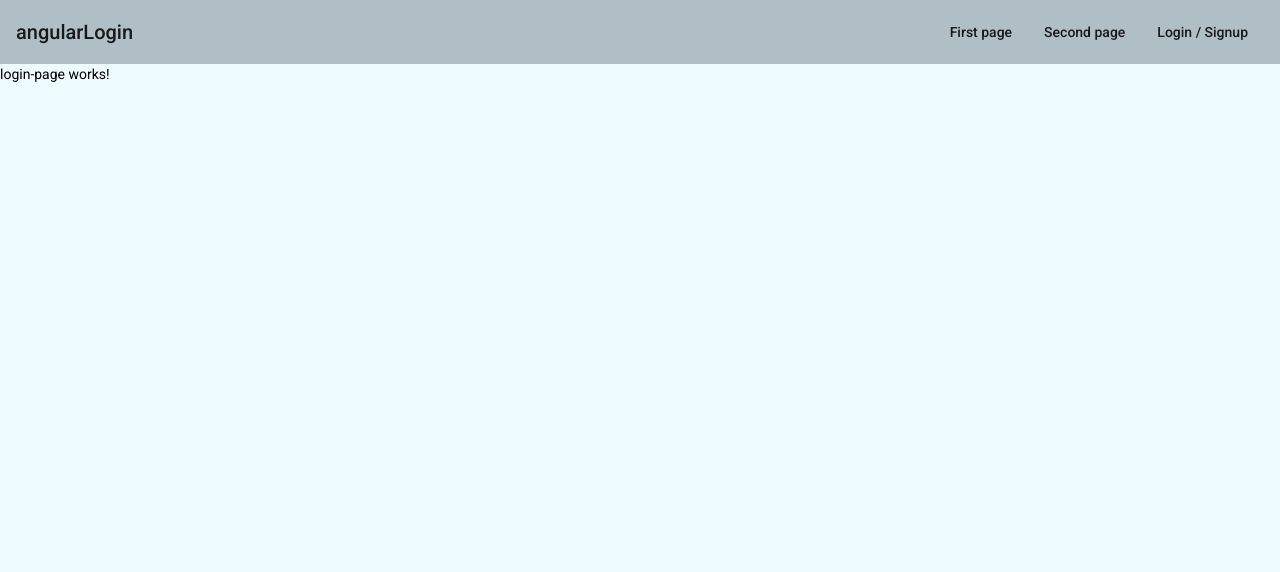
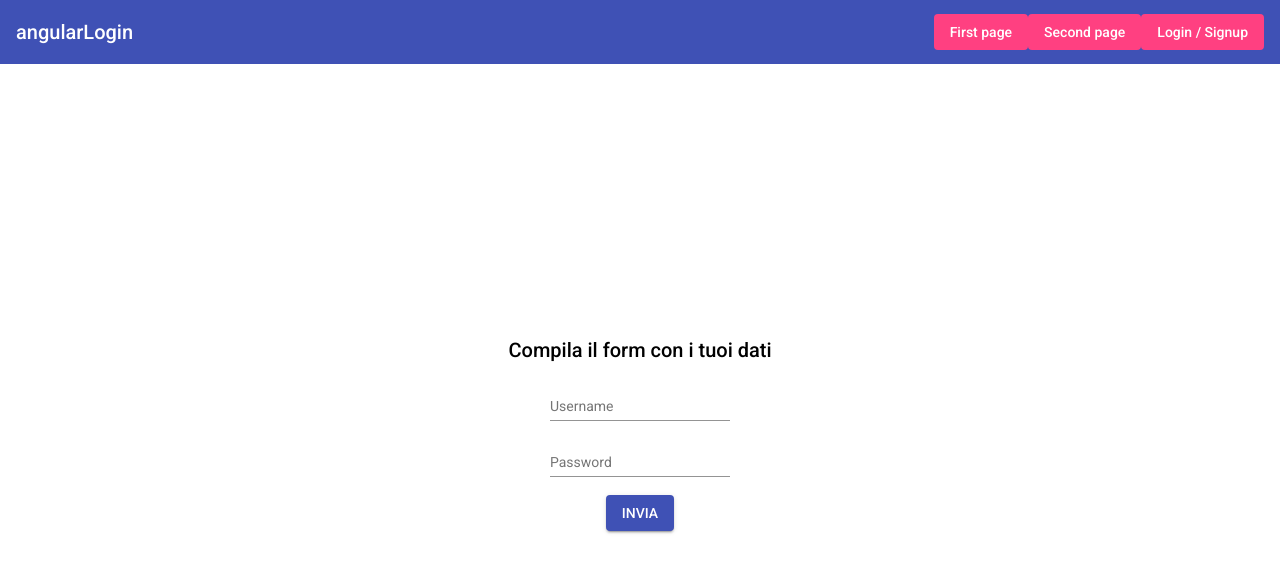
Before and after one commit to MatteoR1994/angularLogin, an Angular app: page /login in a window 1280 px wide. Shown: the top 572 px of the page. Built offline with nearby package versions, Linux system fonts and the light colour scheme; no server answers.

Commit message:
generic commit

```diff
--- a/angular.json
+++ b/angular.json
@@ -31,7 +31,7 @@
               "src/assets"
             ],
             "styles": [
-              "./node_modules/@angular/material/prebuilt-themes/pink-bluegrey.css",
+              "./node_modules/@angular/material/prebuilt-themes/indigo-pink.css",
               "src/styles.scss"
             ],
             "scripts": []
@@ -100,7 +100,7 @@
               "src/assets"
             ],
             "styles": [
-              "./node_modules/@angular/material/prebuilt-themes/pink-bluegrey.css",
+              "./node_modules/@angular/material/prebuilt-themes/indigo-pink.css",
               "src/styles.scss"
             ],
             "scripts": []
--- a/src/app/app.component.html
+++ b/src/app/app.component.html
@@ -1,10 +1,11 @@
 <div class="container">
-  <mat-toolbar color="accent">
+  <mat-toolbar color="primary">
     <span>{{title}}</span>
     <span class="spacer"></span>
     <button routerLink="home" mat-flat-button color="accent">First page</button>
     <button routerLink="private" mat-flat-button color="accent">Second page</button>
-    <button routerLink="login" mat-flat-button color="accent">Login / Signup</button>
+    <button *ngIf="!logged" routerLink="login" mat-flat-button color="accent">Login / Signup</button>
+    <button *ngIf="logged" mat-flat-button color="accent">Logout</button>
   </mat-toolbar>
   <div class="page-content">
     <router-outlet></router-outlet>
--- a/src/app/app.component.scss
+++ b/src/app/app.component.scss
@@ -10,7 +10,6 @@
 }
 
 .page-content {
-    background-color: #EEFBFF;
     width: 100%;
     flex-grow: 1;
 }
--- a/src/app/app.component.ts
+++ b/src/app/app.component.ts
@@ -1,10 +1,12 @@
-import { Component } from '@angular/core';
+import { Component, OnChanges, OnInit, SimpleChanges } from '@angular/core';
 
 @Component({
   selector: 'app-root',
   templateUrl: './app.component.html',
-  styleUrls: ['./app.component.scss']
+  styleUrls: ['./app.component.scss'],
 })
-export class AppComponent {
+export class AppComponent implements OnInit {
   title = 'angularLogin';
+
+  ngOnInit(): void {}
 }
--- a/src/app/components/login-page/login-page.component.html
+++ b/src/app/components/login-page/login-page.component.html
@@ -1 +1,25 @@
-<p>login-page works!</p>
+<div class="container">
+
+    <div class="form-container">
+
+            <h2 class="form-title">Compila il form con i tuoi dati</h2>
+
+            <mat-form-field class="color-text">
+                <mat-label class="text">Username</mat-label>
+                <input matInput type="text" [(ngModel)]="loginData.username">
+            </mat-form-field>
+
+
+            <mat-form-field >
+                <mat-label class="text">Password</mat-label>
+                <input matInput type="password" [(ngModel)]="loginData.password">
+            </mat-form-field>
+
+                <button (click)="submit()" mat-raised-button class="submitButton" color="primary" type="submit">INVIA</button>
+                <div *ngIf="!found">Non ti ho trovato </div>
+
+
+    </div>
+
+
+</div>
--- a/src/app/components/login-page/login-page.component.scss
+++ b/src/app/components/login-page/login-page.component.scss
@@ -0,0 +1,15 @@
+.form-container {
+    max-width: 800px;
+    display: flex;
+    flex-direction: column;
+    justify-content: center;
+    align-items: center;
+}
+
+.container {
+    display: flex;
+    flex-direction: column;
+    justify-content: center;
+    align-items: center;
+    height: 100%;
+}
--- a/src/app/components/login-page/login-page.component.ts
+++ b/src/app/components/login-page/login-page.component.ts
@@ -1,4 +1,6 @@
-import { Component, OnInit } from '@angular/core';
+import { Component, EventEmitter, OnInit, Output } from '@angular/core';
+import { Router } from '@angular/router';
+import { ApiService } from 'src/app/service/api.service';
 
 @Component({
   selector: 'app-login-page',
@@ -7,9 +9,40 @@ import { Component, OnInit } from '@angular/core';
 })
 export class LoginPageComponent implements OnInit {
 
-  constructor() { }
+  public loginData = {username: '', password: ''};
+  public found:boolean=true;
+
+  public loggedUser:boolean=false
+
+  @Output() logged: EventEmitter<boolean> = new EventEmitter();
+
+
+
+  constructor(private api:ApiService, private router: Router) {
+
+   }
 
   ngOnInit(): void {
+
+
+
   }
 
+
+  submit(){
+
+  for (const user of this.api.allUsers) {
+
+    if(user.username === this.loginData.username && user.password === this.loginData.password){
+      this.router.navigate(['/private']);
+      this.loggedUser=true
+      this.logged.emit(this.loggedUser)
+
+     break;
+    }
+  }
+ return this.found = false;
+  }
+
+
 }
--- a/src/app/components/register-page/register-page.component.ts
+++ b/src/app/components/register-page/register-page.component.ts
@@ -1,4 +1,5 @@
 import { Component, OnInit } from '@angular/core';
+import { ApiService } from 'src/app/service/api.service';
 
 @Component({
   selector: 'app-register-page',
@@ -7,7 +8,7 @@ import { Component, OnInit } from '@angular/core';
 })
 export class RegisterPageComponent implements OnInit {
 
-  constructor() { }
+  constructor(private api:ApiService) { }
 
   ngOnInit(): void {
   }
--- /dev/null
+++ b/src/app/model/user.ts
@@ -0,0 +1,8 @@
+export interface User{
+
+username : string,
+password :string,
+mail:string,
+dob:number
+
+}
--- /dev/null
+++ b/src/app/service/api.service.ts
@@ -0,0 +1,27 @@
+import { HttpClient } from '@angular/common/http';
+import { Injectable } from '@angular/core';
+import { User } from '../model/user';
+
+@Injectable({
+  providedIn: 'root'
+})
+export class ApiService {
+
+ private readonly API_URL='https://6229de55be12fc4538aa6c8e.mockapi.io/users';
+
+ public allUsers:User[]=[];
+
+  constructor( private http:HttpClient) {
+
+   this.getUsers();
+
+  }
+
+
+getUsers(){
+
+  this.http.get<User[]>(this.API_URL ).subscribe(users => this.allUsers=users);
+
+}
+
+}
--- a/src/styles.scss
+++ b/src/styles.scss
@@ -1,4 +1,5 @@
 /* You can add global styles to this file, and also import other style files */
+@import "~@angular/material/prebuilt-themes/indigo-pink.css";
 
 html, body {
     height: 100%;
```
Also changed, not shown: src/app/app.module.ts (+11 -1 lines), 1 other file (tests, documents, lock files or other folders).
